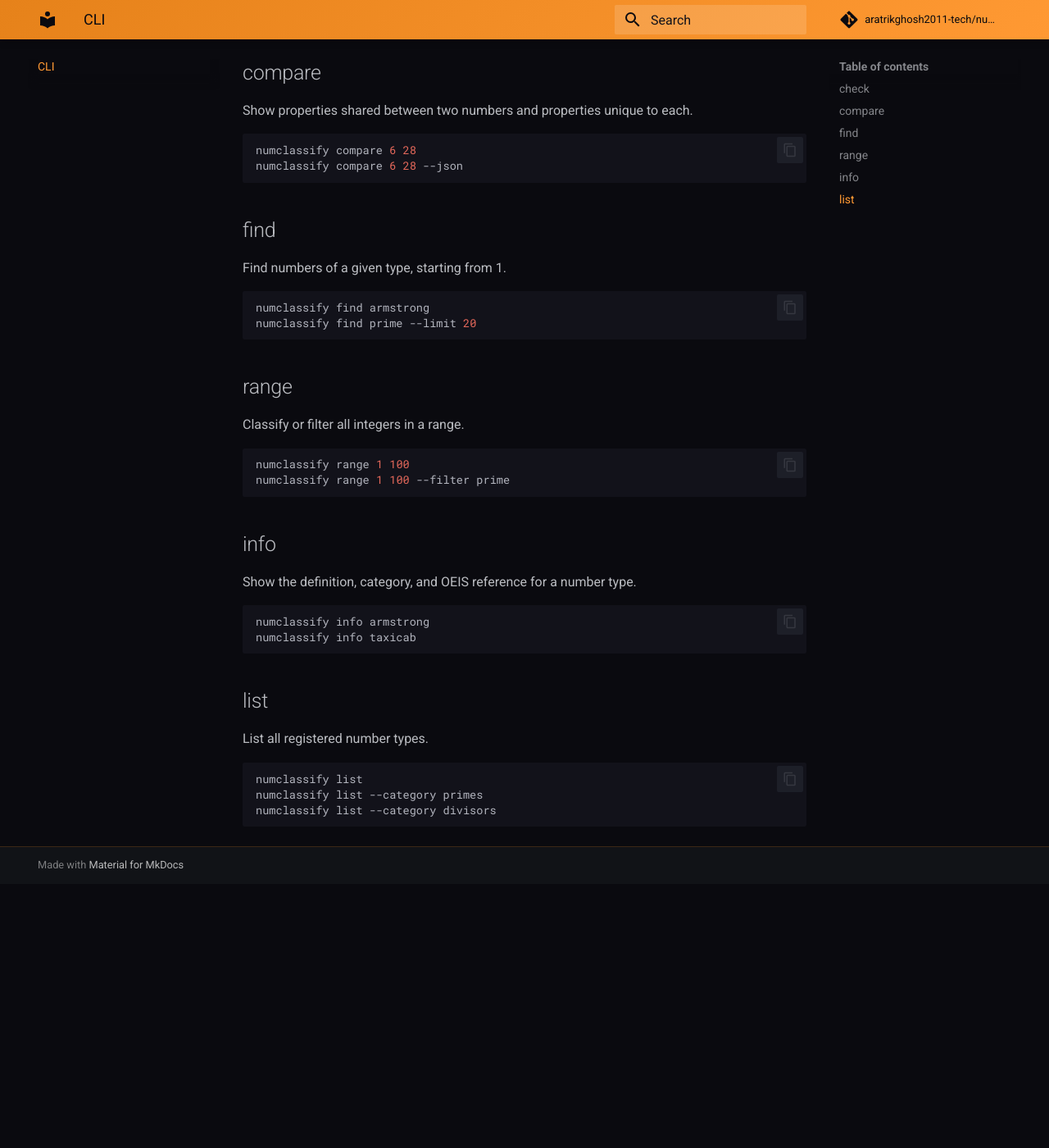
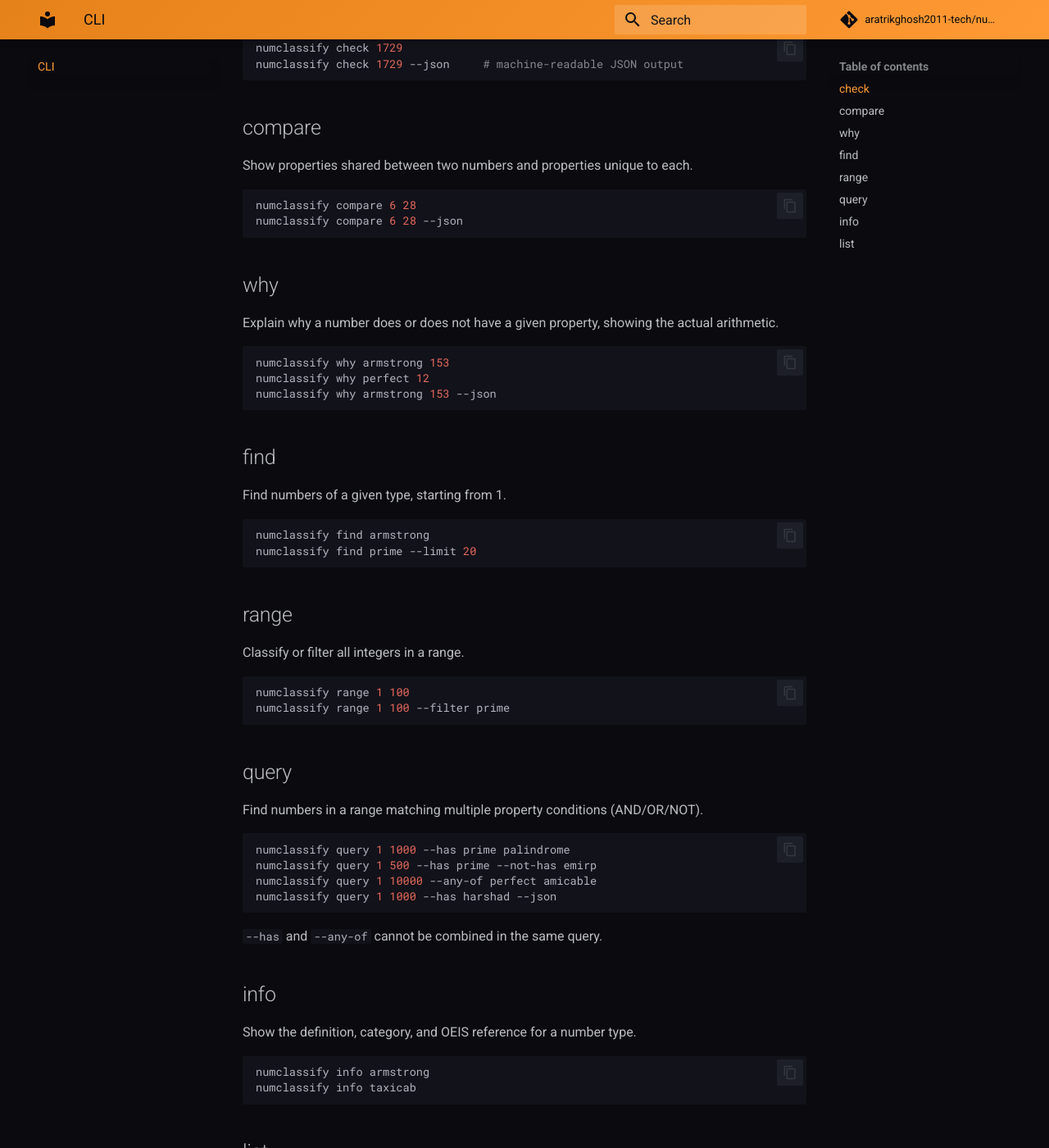
Before and after one commit to aratrikghosh2011-tech/numclassify, an MkDocs documentation site: the page built from docs/cli.md, in a window 1280 px wide and 1400 px high, scrolled down 414 px. Shown: the whole window at 82% size. Built offline with MkDocs 1.6.1 and Material for MkDocs 9.7.7, drawn with Linux system fonts in a browser that asks for light colours; comment, search, counter and statistics services are not loaded; before the commit the page ends 1492 px from its top, so only the background shows below that; some of the changed text lies outside the part shown.

Commit message:
docs: fix category counts, add v0.5.0 CLI docs, fix API table

````diff
--- a/docs/cli.md
+++ b/docs/cli.md
@@ -1,6 +1,9 @@
 # CLI Reference
 
 Install the package and the `numclassify` command is available immediately.
+
+Running `numclassify` with no arguments shows a short intro with links to the
+GitHub repo and docs site, followed by the standard help output.
 
 ## check
 
@@ -18,6 +21,17 @@ Show properties shared between two numbers and properties unique to each.
 ```bash
 numclassify compare 6 28
 numclassify compare 6 28 --json
+```
+
+## why
+
+Explain why a number does or does not have a given property, showing the
+actual arithmetic.
+
+```bash
+numclassify why armstrong 153
+numclassify why perfect 12
+numclassify why armstrong 153 --json
 ```
 
 ## find
@@ -38,6 +52,19 @@ numclassify range 1 100
 numclassify range 1 100 --filter prime
 ```
 
+## query
+
+Find numbers in a range matching multiple property conditions (AND/OR/NOT).
+
+```bash
+numclassify query 1 1000 --has prime palindrome
+numclassify query 1 500 --has prime --not-has emirp
+numclassify query 1 10000 --any-of perfect amicable
+numclassify query 1 1000 --has harshad --json
+```
+
+`--has` and `--any-of` cannot be combined in the same query.
+
 ## info
 
 Show the definition, category, and OEIS reference for a number type.
````
Also changed, not shown: CHANGELOG.md (+8 -0 lines), README.md (+11 -2 lines), docs/index.md (+22 -14 lines).
